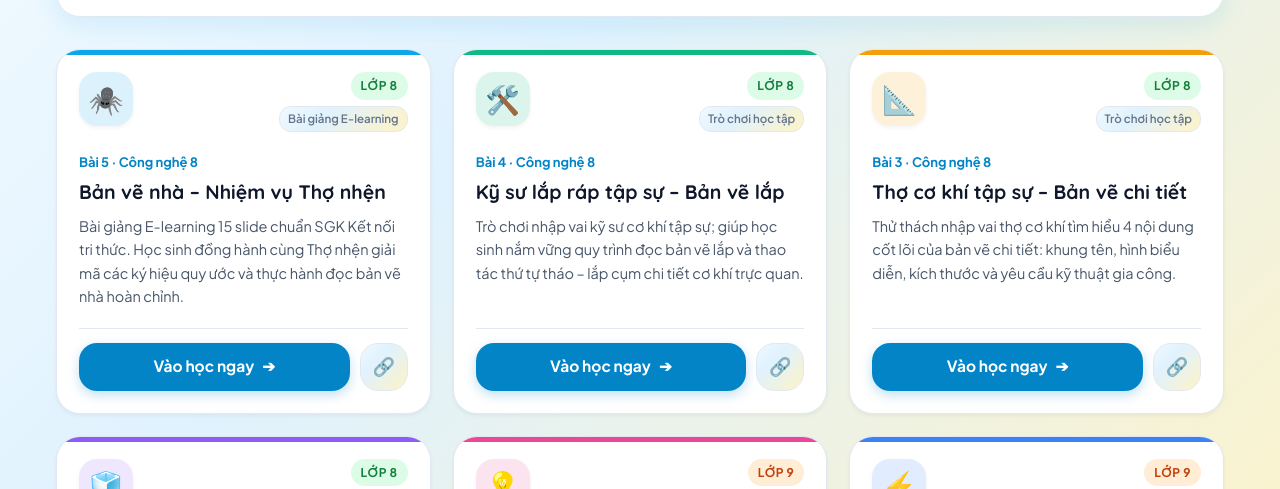
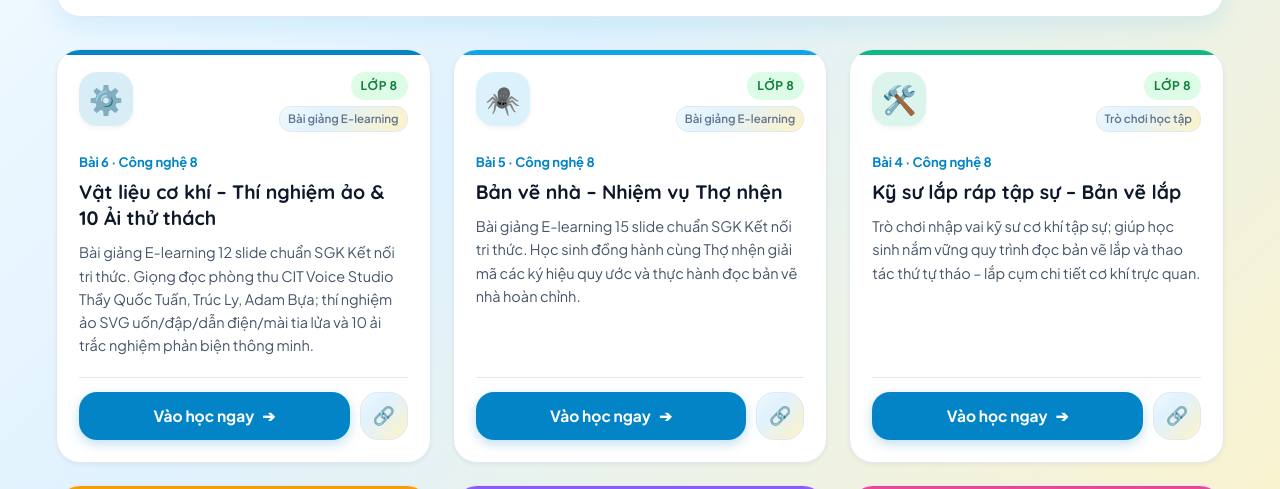
Before and after one commit to hungcnfree/hungcnfree.github.io, a plain HTML site: page index.html in a window 1280 px wide. Shown: the part 908-1397 px from the top of the page. Drawn offline with Linux system fonts and the light colour scheme.

Commit message:
Them bai giang Bai 6 Vat lieu co khi (b6cn8) vao trang chu Cong Nghe Vui

```diff
--- a/index.html
+++ b/index.html
@@ -950,6 +950,19 @@
     // Inlined fallback data ensuring 100% functionality even when offline (file:///)
     const FALLBACK_PROJECTS = [
       {
+        "id": "b6cn8",
+        "name": "Vật liệu cơ khí – Thí nghiệm ảo & 10 Ải thử thách",
+        "lesson": "Bài 6 · Công nghệ 8",
+        "grade": "8",
+        "category": "Bài giảng E-learning",
+        "icon": "⚙️",
+        "badge": "Mới nhất · Chuẩn SGK",
+        "color": "#0284c7",
+        "desc": "Bài giảng E-learning 12 slide chuẩn SGK Kết nối tri thức. Giọng đọc phòng thu CIT Voice Studio Thầy Quốc Tuấn, Trúc Ly, Adam Bựa; thí nghiệm ảo SVG uốn/đập/dẫn điện/mài tia lửa và 10 ải trắc nghiệm phản biện thông minh.",
+        "path": "https://hungcnfree.github.io/b6cn8/",
+        "tags": ["vật liệu cơ khí", "kim loại", "phi kim loại", "gang", "thép", "chất dẻo", "cao su", "thí nghiệm ảo", "kết nối tri thức", "e-learning", "lớp 8"]
+      },
+      {
         "id": "b5cn8",
         "name": "Bản vẽ nhà – Nhiệm vụ Thợ nhện",
         "lesson": "Bài 5 · Công nghệ 8",
--- a/projects.json
+++ b/projects.json
@@ -1,4 +1,17 @@
 [
+  {
+    "id": "b6cn8",
+    "name": "Vật liệu cơ khí – Thí nghiệm ảo & 10 Ải thử thách",
+    "lesson": "Bài 6 · Công nghệ 8",
+    "grade": "8",
+    "category": "Bài giảng E-learning",
+    "icon": "⚙️",
+    "badge": "Mới nhất · Chuẩn SGK",
+    "color": "#0284c7",
+    "desc": "Bài giảng E-learning 12 slide chuẩn SGK Kết nối tri thức. Giọng đọc phòng thu CIT Voice Studio Thầy Quốc Tuấn, Trúc Ly, Adam Bựa; thí nghiệm ảo SVG uốn/đập/dẫn điện/mài tia lửa và 10 ải trắc nghiệm phản biện thông minh.",
+    "path": "https://hungcnfree.github.io/b6cn8/",
+    "tags": ["vật liệu cơ khí", "kim loại", "phi kim loại", "gang", "thép", "chất dẻo", "cao su", "thí nghiệm ảo", "kết nối tri thức", "e-learning", "lớp 8"]
+  },
   {
     "id": "b5cn8",
     "name": "Bản vẽ nhà – Nhiệm vụ Thợ nhện",
```
